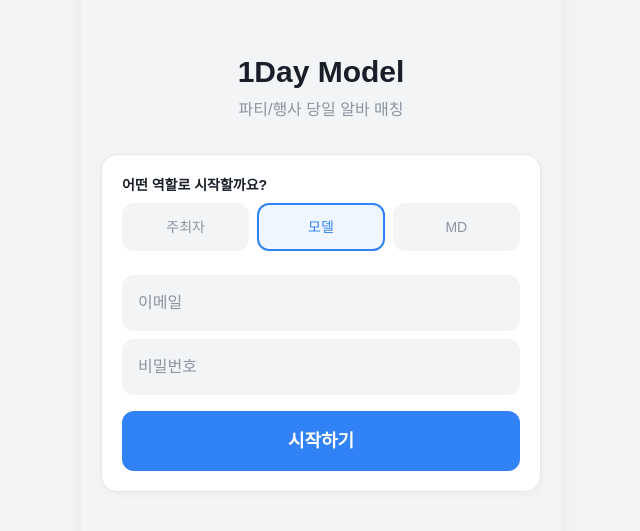
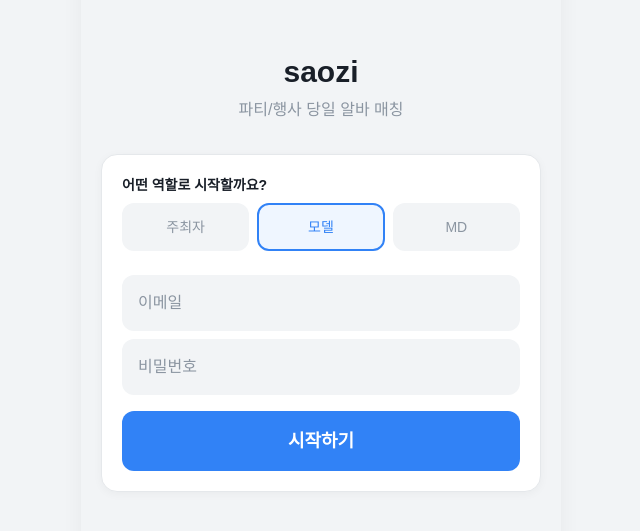
Before and after one commit to ss3172473-ctrl/1day-model-match, a Next.js app: page / in a window 1280 px wide. Shown: the part 127-658 px from the top of the page, without its empty margins (319-959 px from the left). Built offline with nearby package versions, Linux system fonts and the light colour scheme.

Commit message:
Rename to saozi

```diff
--- a/src/app/layout.tsx
+++ b/src/app/layout.tsx
@@ -13,7 +13,7 @@ const geistMono = Geist_Mono({
 });
 
 export const metadata: Metadata = {
-  title: "1Day Model Match",
+  title: "Saozi",
   description: "1일 파티/행사 모델 매칭 플랫폼",
 };
 
--- a/src/app/page.tsx
+++ b/src/app/page.tsx
@@ -24,7 +24,7 @@ export default function LoginPage() {
     <div className="flex flex-col min-h-screen px-5 py-10 bg-[var(--color-toss-bg)]">
       <div className="flex-1 flex flex-col justify-center gap-8">
         <div className="text-center">
-          <h1 className="text-3xl font-bold text-[var(--color-toss-text)] mb-2">1Day Model</h1>
+          <h1 className="text-3xl font-bold text-[var(--color-toss-text)] mb-2">saozi</h1>
           <p className="text-[var(--color-toss-text-sec)]">파티/행사 당일 알바 매칭</p>
         </div>
 
```
